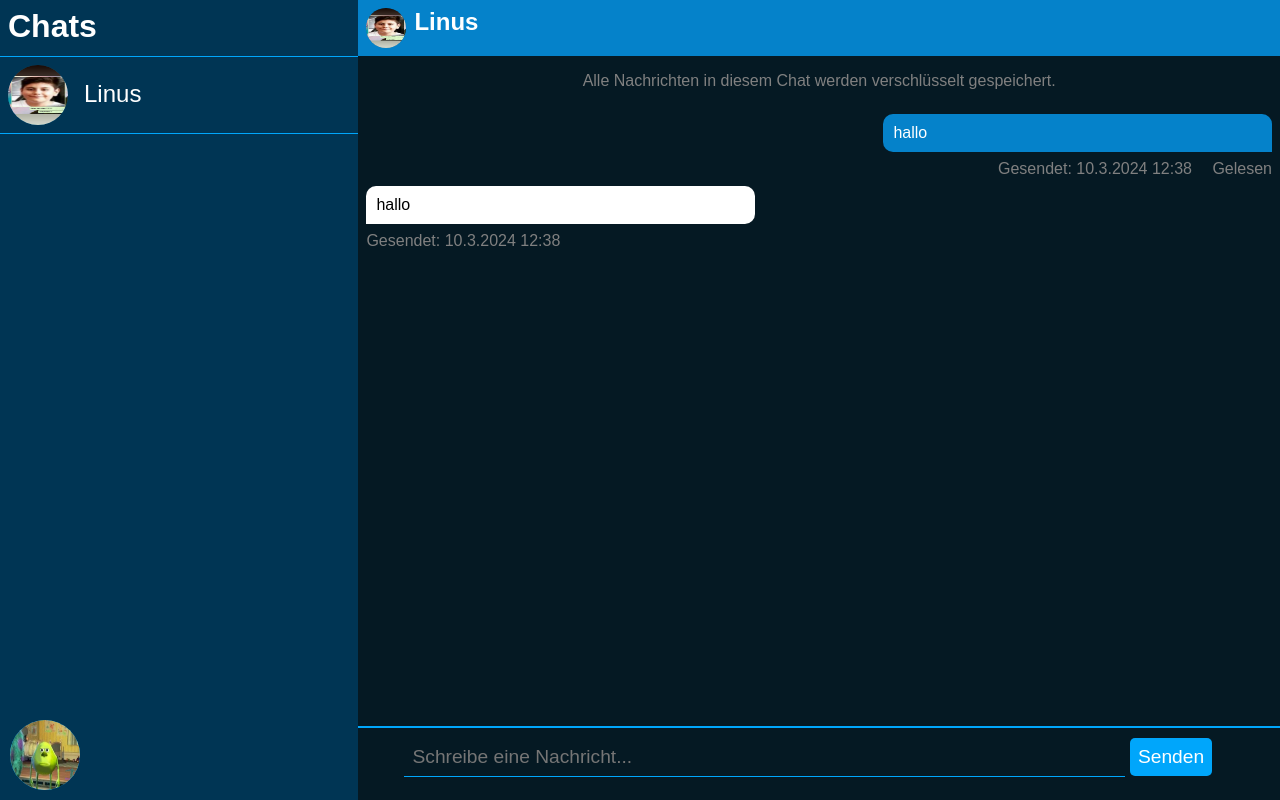
After one commit to LeonEdelmann/GriphinProject, a Flask app: page /chats in a window 1280 px wide. The commit adds this page. Run offline with Flask 3, Linux system fonts and the light colour scheme; a user stored in the database is signed in; data comes from the database, SQL or seed files in the repository; both versions use the stored data as it was after the commit; data that the repository does not hold is empty.

Commit message:
chats angefangen zu entwickeln

```diff
--- /dev/null
+++ b/libs/chats.py
@@ -0,0 +1,66 @@
+import sqlite3
+
+def make_chat(personA, personB):
+    connection = sqlite3.connect('database/chats.db')
+    cursor = connection.cursor()
+    cursor.execute('SELECT * FROM chats WHERE personA = ? OR personB = ?', (personA, personA))
+    existence = cursor.fetchone()
+    if existence == None:
+        cursor.execute('INSERT INTO chats VALUES (?, ?)', (personA, personB,))
+    else:
+        connection.commit()
+        connection.close()
+
+def getchatJson(username):
+    names = []
+    contacts = []
+    unreadeded = []
+    connection = sqlite3.connect('database/user.db')
+    cursor = connection.cursor()
+    cursor.execute('SELECT * FROM users WHERE username = ?', (username,))
+    user = cursor.fetchone()
+    connection.commit()
+    connection.close()
+
+    connection = sqlite3.connect('database/chats.db')
+    cursor = connection.cursor()
+    cursor.execute('SELECT * FROM chats WHERE personA = ? OR personB = ?', (username, username))
+    chats = cursor.fetchall()
+    connection.commit()
+    connection.close()
+
+    for element in chats:
+        if element[0] == username:
+            name = element[1]
+            names.append(name)
+        else:
+            name = element[0]
+            names.append(name)
+
+    for name in names:
+        connection = sqlite3.connect('database/user.db')
+        cursor = connection.cursor()
+        cursor.execute('SELECT profile_pic FROM users WHERE username = ?', (name,))
+        profile_pic = cursor.fetchone()
+        connection.commit()
+        connection.close()
+        contacts.append([profile_pic[0], name])
+
+    connection = sqlite3.connect('database/messages.db')
+    cursor = connection.cursor()
+    cursor.execute('SELECT * FROM messages WHERE reader = ? AND isread = ?', (username, 'No',))
+    unreaded = cursor.fetchall()
+    connection.commit()
+    connection.close()
+
+    for elem in unreaded:
+        unreadeded.append(elem[3])
+    print(contacts)
+    return {
+        'own_account': {
+            'own_profile_pic': user[7],
+            'own_name': username
+        },
+        'chats': contacts,
+        'unreadedcontacts': unreadeded
+    }
--- a/server.py
+++ b/server.py
@@ -2,10 +2,12 @@
 # Mach nichts ohne mich hier, weil die Datei wird riesig werden
 
 from flask import Flask, render_template, session, redirect, url_for, request, jsonify
+from flask_socketio import SocketIO
 from werkzeug.utils import secure_filename
 from libs.users import writeUser, isUsernameUsed, prooveEmail, allowedLogin, proofeBirthdate
 from libs.bruteforce import noBruteForce, notimeout
 from libs.user import getuserInfo, commitAllChanges, commitChanges, changePassword, allowed_file, writeProfile_pic, make_file_name
+from libs.chats import make_chat, getchatJson
 from datetime import datetime
 import secrets
 import os
@@ -13,6 +15,7 @@ import os
 folder = 'static/imgs/'
 
 server = Flask(__name__)
+Socketio = SocketIO(server)
 
 @server.route('/', methods=['GET'])
 def main():
@@ -109,6 +112,16 @@ def user(username):
     else:
         return render_template('notLogin.html')
 
+@server.route('/sendmessage', methods=['POST'])
+def sendMessage():
+    if 'username' in session:
+        personA = session['username']
+        personB = request.json['username']
+        make_chat(personA, personB)
+        return jsonify('OK')
+    else:
+        return render_template('notLogin.html')
+
 @server.route('/uploadprofile-pic', methods=['POST'])
 def uploadprofile_pic():
     if 'username' in session:
@@ -147,6 +160,23 @@ def getuser(username):
 def wrongusername():
     return render_template('wrongusername.html')
 
+@server.route('/chats', methods=['GET', 'POST'])
+def chats():
+    if 'username' in session:
+        if request.method == 'GET':
+            return render_template('chats.html')
+        else:
+            pass
+    else:
+        return render_template('notLogin.html')
+
+@server.route('/chatjson', methods=['GET'])
+def chatjson():
+    if 'username' in session:
+        return jsonify(getchatJson(session['username']))
+    else:
+        return render_template('notLogin.html')
+
 @server.route('/logout')
 def logout():
     session.pop('username', None)
--- /dev/null
+++ b/static/css/chats.css
@@ -0,0 +1,178 @@
+body {
+    background-color: rgb(5, 25, 35);
+    color: white;
+    font-family: Arial, Helvetica, sans-serif;
+}
+.chat-list {
+    width: 28%;
+    height: 100vh;
+    position: fixed;
+    top: 0;
+    left: 0;
+    background-color: rgb(0, 53, 84);
+}
+.chat-content {
+    width: 72%;
+    height: 100vh;
+    position: fixed;
+    top: 0;
+    right: 0;
+}
+.top-bar {
+    width: 100%;
+    height: 7vh;
+    background-color: rgb(5, 130, 202);
+}
+.chat-pic {
+    width: 40px;
+    height: 40px;
+    overflow: hidden;
+    display: inline-block;
+    border-radius: 100%;
+    background-color: rgb(0, 100, 148);
+    margin: 8px;
+}
+img {
+    width: 100%;
+    height: 100%;
+}
+.name {
+    display: inline-block;
+    position: fixed;
+    height: 7vh;
+    top: 0;
+}
+h2 {
+    margin: 0;
+    margin-top: 12%;
+}
+h2:hover {
+    cursor: pointer;
+}
+.bottom-bar {
+    width: 72%;
+    height: 9vh;
+    position: fixed;
+    right: 0;
+    bottom: 0;
+    border-top: 2px solid rgb(0, 166, 251);
+}
+.inputs {
+    width: 90%;
+    margin: auto;
+    margin-top: 10px;
+}
+input {
+    width: 85%;
+    font-size: larger;
+    background-color: rgb(5, 25, 35);
+    border: 0;
+    border-bottom: 1px solid rgb(0, 166, 251);
+    padding: 8px;
+    outline-width: 0;
+    color: white;
+}
+.button {
+    font-size: larger;
+    background-color: rgb(0, 166, 251);
+    color: white;
+    border: 0;
+    border-radius: 5px;
+    padding: 8px;
+}
+.button:hover {
+    color: black;
+    background-color: white;
+    cursor: pointer;
+}
+.messages {
+    width: 72%;
+    height: 84vh;
+    position: fixed;
+    right: 0;
+    top: 7vh;
+    overflow: auto;
+}
+.a {
+    text-align: right;
+    background-color: rgb(5, 130, 202);
+    border-radius: 10px 10px 0px 10px;
+}
+.message {
+    width: 40%;
+    padding: 10px;
+    margin: 8px;
+    display: inline-block;
+    text-align: left;
+}
+.b {
+    text-align: left;
+    background-color: white;
+    color: black;
+    border-radius: 10px 10px 10px 0px;
+}
+.right {
+    text-align: right;
+}
+.left {
+    text-align: left;
+}
+.info {
+    text-align: center;
+    color: gray;
+}
+font {
+    color: gray;
+    padding: 8px;
+}
+h1 {
+    margin: 8px;
+}
+.profile-pic {
+    width: 60px;
+    height: 60px;
+    overflow: hidden;
+    display: inline-block;
+    border-radius: 100%;
+    background-color: rgb(0, 100, 148);
+    margin: 8px;
+}
+.contact {
+    border-bottom: 1px solid rgb(0, 166, 251);
+    display: flex;
+
+}
+.p-name {
+    display: flex;
+}
+.profile-name {
+    font-size: x-large;
+    color: white;
+    margin-top: 15px;
+}
+.head {
+    height: 6vh;
+    border-bottom: 1px solid rgb(0, 166, 251);
+}
+.contact-list {
+    height: 93vh;
+    overflow: auto;
+}
+.contact:hover {
+    cursor: pointer;
+}
+.own-profile {
+    width: 70px;
+    height: 70px;
+    display: inline-block;
+    background-color: rgb(0, 166, 251);
+    border-radius: 100%;
+    overflow: hidden;
+    position: fixed;
+    bottom: 10px;
+    left: 10px;
+    z-index: 2;
+}
+.own-profile:hover {
+    cursor: pointer;
+}
--- /dev/null
+++ b/static/js/chats.js
@@ -0,0 +1,90 @@
+let message_input = document.getElementById('message');
+let h2 = document.getElementById('h2');
+let own_profile_pic = document.getElementById('own_pic');
+let chat_pic = document.getElementById('chat-pic');
+let contact_list = document.getElementById('list');
+let contact_base = '<div class="contact" onclick="loadchat()">' +
+                    '<div class="profile-pic">' +
+                    '<img src="" alt="">"' +
+                    '</div>' +
+                    '<div class="p-name">' +
+                    '<font class="profile-name">Nutzername</font>' +
+                    '</div>' +
+                    '</div>';
+let base_right = '<div class="right">' +
+                '<div class="message a">' +
+                '</div>' +
+                '<div class="status">' +
+                '<font>Gesendet: 10.3.2024 12:38</font>' +
+                '<font>Gelesen</font>' +
+                '</div>';
+let base_left = '<div class="left">' +
+                '<div class="message b">' +
+                '</div>' +
+                '<div class="status">' +
+                '<font>Gesendet: 10.3.2024 12:38</font>' +
+                '</div>' +
+                '</div>';
+let chatjson = {};
+
+
+function loadOwnProfile() {
+    window.location.href = '/user/' + chatjson.own_account.own_name;
+}
+
+function send() {
+
+}
+
+function loadName(username) {
+    window.location.href = '/user/' + username;
+}
+
+function loadchat(contact) {
+
+}
+
+function buildPage() {
+    own_profile_pic.src = "../static/imgs/" + chatjson.own_account.own_profile_pic;
+    let chats = chatjson.chats;
+    chats.forEach(element => {
+        contact_list.innerHTML += '<div class="contact" onclick="loadchat(' + element[1] + ')">' +
+        '<div class="profile-pic">' +
+        '<img src="' + 'static/imgs/' + element[0] + '" alt="">"' +
+        '</div>' +
+        '<div class="p-name">' +
+        '<font class="profile-name">' + element[1] + '</font>' +
+        '</div>' +
+        '</div>';
+    });
+    h2.innerText = chats[0][1];
+    h2.setAttribute('onclick', "loadName('" + chats[0][1] + "')");
+    chat_pic.src = "../static/imgs/" + chatjson.chats[0][0];
+}
+
+function scrollToBottom() {
+    var container = document.getElementById('messages');
+    container.scrollTop = container.scrollHeight;
+}
+
+window.onload = function() {
+    scrollToBottom();
+};
+async function getJSON() {
+    fetch('/chatjson')
+    .then(response => {
+        if (!response.ok) {
+            throw new Error('Network response was not ok');
+        }
+        return response.json();
+    })
+    .then(data => {
+        chatjson = data;
+        console.log(chatjson);
+        buildPage();
+    })
+    .catch(error => {
+        console.error('There was a problem with the fetch operation:', error);
+    });
+}
+getJSON()
--- /dev/null
+++ b/templates/chats.html
@@ -0,0 +1,63 @@
+<!DOCTYPE html>
+<html lang="de">
+<head>
+    <meta charset="UTF-8">
+    <meta name="viewport" content="width=device-width, initial-scale=1.0">
+    <title>Schisscord | Chats</title>
+    <script defer src="{{ url_for('static', filename='js/chats.js')}}"></script>
+    <link rel="stylesheet" href="{{ url_for('static', filename='css/chats.css')}}">
+</head>
+<body>
+    <div class="own-profile" onclick="loadOwnProfile()">
+        <img id="own_pic" src="{{ url_for('static', filename='imgs/user.png')}}" alt="profile-pic">
+    </div>
+    <div class="chat-list">
+        <div class="head">
+            <h1>Chats</h1>
+        </div>
+        <div id="list" class="contact-list">
+        </div>
+    </div>
+
+
+
+    <div class="chat-content">
+        <div class="top-bar">
+            <div class="chat-pic">
+                <img id="chat-pic" src="{{ url_for('static', filename='imgs/user.png')}}" alt="profile-pic">
+            </div>
+            <div class="name">
+                <h2 id="h2">Nutzername</h2>
+            </div>
+        </div>
+        <div class="messages" id="messages">
+            <div class="info">
+                <p>Alle Nachrichten in diesem Chat werden verschlüsselt gespeichert.</p>
+            </div>
+            <div class="right">
+                <div class="message a">
+                    hallo
+                </div>
+                <div class="status">
+                    <font>Gesendet: 10.3.2024 12:38</font>
+                    <font>Gelesen</font>
+                </div>
+            </div>
+            <div class="left">
+                <div class="message b">
+                    hallo
+                </div>
+                <div class="status">
+                    <font>Gesendet: 10.3.2024 12:38</font>
+                </div>
+            </div>
+        </div>
+        <div class="bottom-bar">
+            <div class="inputs">
+                <input id="message" type="text" placeholder="Schreibe eine Nachricht...">
+                <button class="button" onclick="send()">Senden</button>
+            </div>
+        </div>
+    </div>
+</body>
+</html>
--- a/templates/user.html
+++ b/templates/user.html
@@ -37,7 +37,7 @@
                     </div>
                     <div class="submits">
                         <button onclick="cancel()" class="cancel">Abbrechen</button>
-                        <button onclick="submit()" class="submit">Ändern</button>
+                        <button class="submit">Ändern</button>
                     </div>
                 </div>
             </form>
```
Also changed, not shown: main.py (+16 -2 lines), static/js/user.js (+19 -4 lines), database/chats.db (added), database/messages.db (added), database/user.db (added), static/imgs/3999a859.png (added), static/imgs/40f34a9d.png (added).
